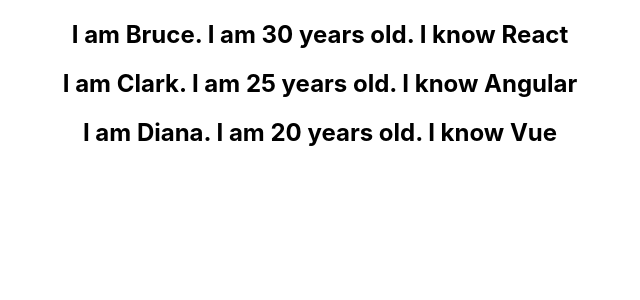
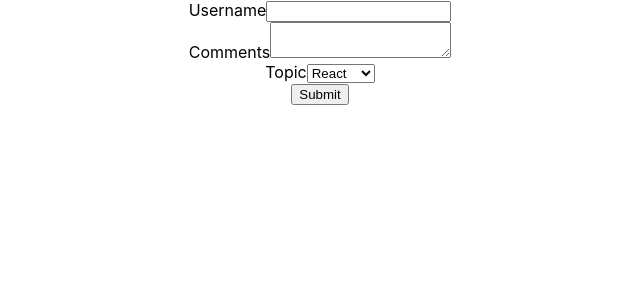
Before and after one commit to lewlian/react-tutorial, a React (Create React App) app: page / in a window 1280 px wide. Shown: the top 300 px of the page, without its empty margins (320-960 px from the left). Built offline with nearby package versions, Linux system fonts and the light colour scheme.

Commit message:
css and form handling

```diff
--- a/src/App.js
+++ b/src/App.js
@@ -12,13 +12,22 @@
 import ParentComponent from './components/ParentComponent';
 import UserGreeting from './components/UserGreeting';
 import NameList from './components/NameList';
-
+import StyleSheet from './components/Stylesheet';
+import Inline from './components/Inline'
+import './appStyles.css'
+import styles from './appStyles.module.css'
+import Form from './components/Form';
 class App extends Component {
   render() {
     return (
       <div className="App">
-        <NameList />
 
+        <Form />
+        {/* <NameList /> */}
+        {/* <StyleSheet primary={true} />
+        <Inline />
+        <h1 className='error'> Error </h1>
+        <h1 className={styles.success}>Success</h1> */}
         {/* <FunctionClick /> */}
         {/* <EventBind /> */}
         {/* <Counter /> */}
--- /dev/null
+++ b/src/appStyles.css
@@ -0,0 +1,3 @@
+.error {
+    color: red
+}
--- /dev/null
+++ b/src/appStyles.module.css
@@ -0,0 +1,3 @@
+.success {
+    color: green
+}
--- /dev/null
+++ b/src/components/Form.js
@@ -0,0 +1,60 @@
+import React, { Component } from 'react'
+
+class Form extends Component {
+    constructor(props) {
+        super(props)
+
+        this.state = {
+            username: '',
+            comments: '',
+            topic: 'react'
+        }
+    }
+
+    handleUsernameChange = (event) => {
+        this.setState({
+            username: event.target.value
+        })
+    }
+    commentHandleChange = (event) => {
+        this.setState({
+            comments: event.target.value
+        })
+    }
+    handleTopicChange = (event) => {
+        this.setState({
+            topic: event.target.value
+        })
+    }
+    handleSubmit = event => {
+        alert(`${this.state.username} ${this.state.comments} ${this.state.topic}`)
+        event.preventDefault()
+    }
+
+    render() {
+        return (
+            <form onSubmit={this.handleSubmit}>
+                <div>
+                    <label>Username</label>
+                    <input type='text' value={this.state.username} onChange={this.handleUsernameChange} />
+                </div>
+                <div>
+                    <label>Comments</label>
+                    <textarea value={this.state.comments} onChange={this.commentHandleChange} />
+                </div>
+                <div>
+                    <label>Topic</label>
+                    <select onChange={this.handleTopicChange} >
+                        <option value='react'>React</option>
+                        <option value='vue'>Vue</option>
+                        <option value='angular'>Angular</option>
+                    </select>
+
+                </div>
+                <button type='submit' onClick>Submit</button>
+            </form>
+        )
+    }
+}
+
+export default Form
--- /dev/null
+++ b/src/components/Inline.js
@@ -0,0 +1,17 @@
+import React from 'react'
+
+
+const heading = {
+    fontSize: '72px',
+    color: 'blue'
+}
+
+function Inline() {
+    return (
+        <div>
+            <h1 style={heading}>Inline</h1>
+        </div>
+    )
+}
+
+export default Inline
--- /dev/null
+++ b/src/components/Stylesheet.js
@@ -0,0 +1,13 @@
+import React from 'react'
+import './myStyles.css';
+
+function Stylesheet(props) {
+    let className = props.primary ? 'primary' : ''
+    return (
+        <div>
+            <h1 className={`${className} font-xl`}>Stylesheet</h1>
+        </div>
+    )
+}
+
+export default Stylesheet
--- /dev/null
+++ b/src/components/myStyles.css
@@ -0,0 +1,7 @@
+.primary {
+    color: orange;
+}
+
+.font-xl {
+    font-size: 72px
+}
```
